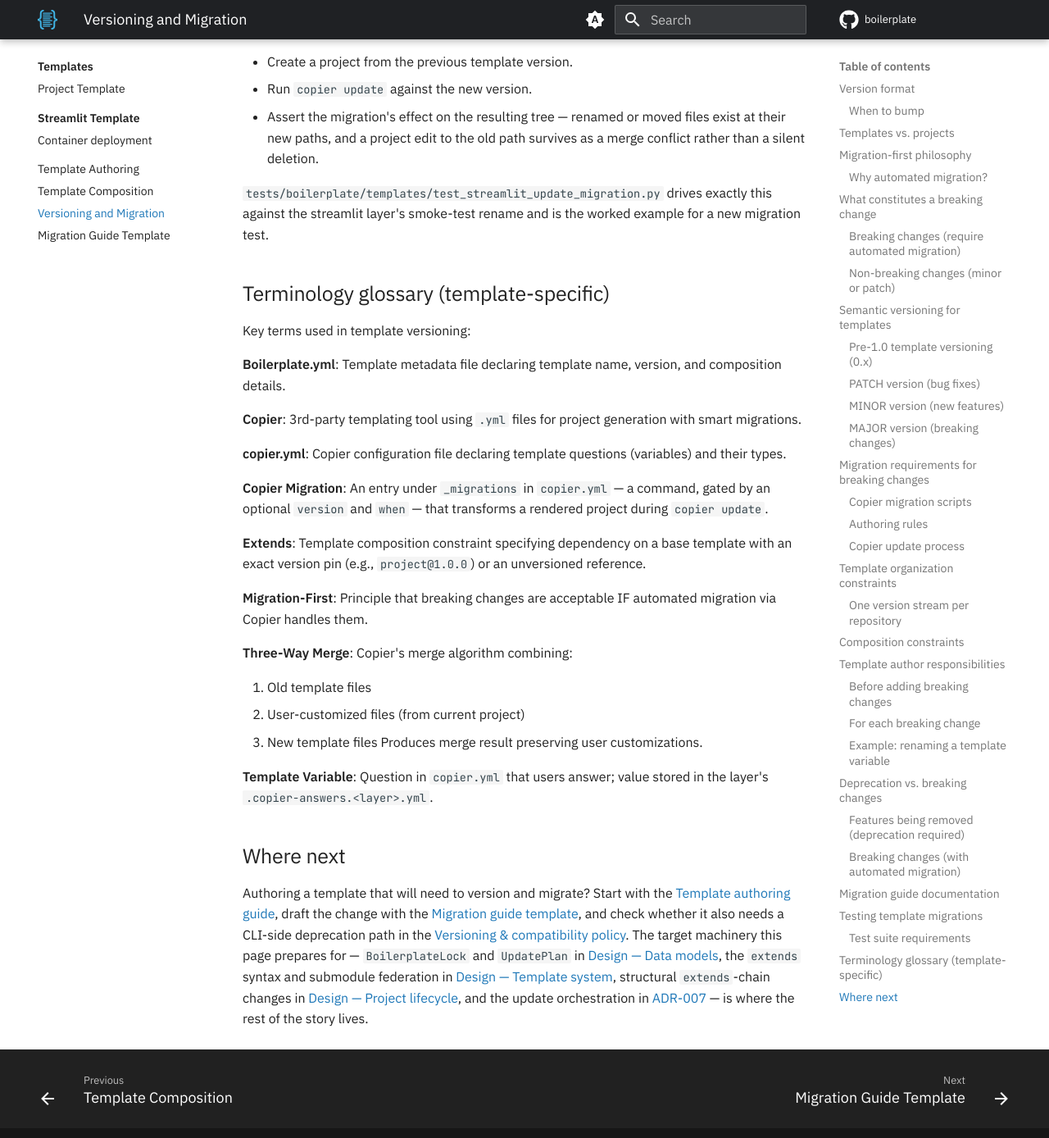
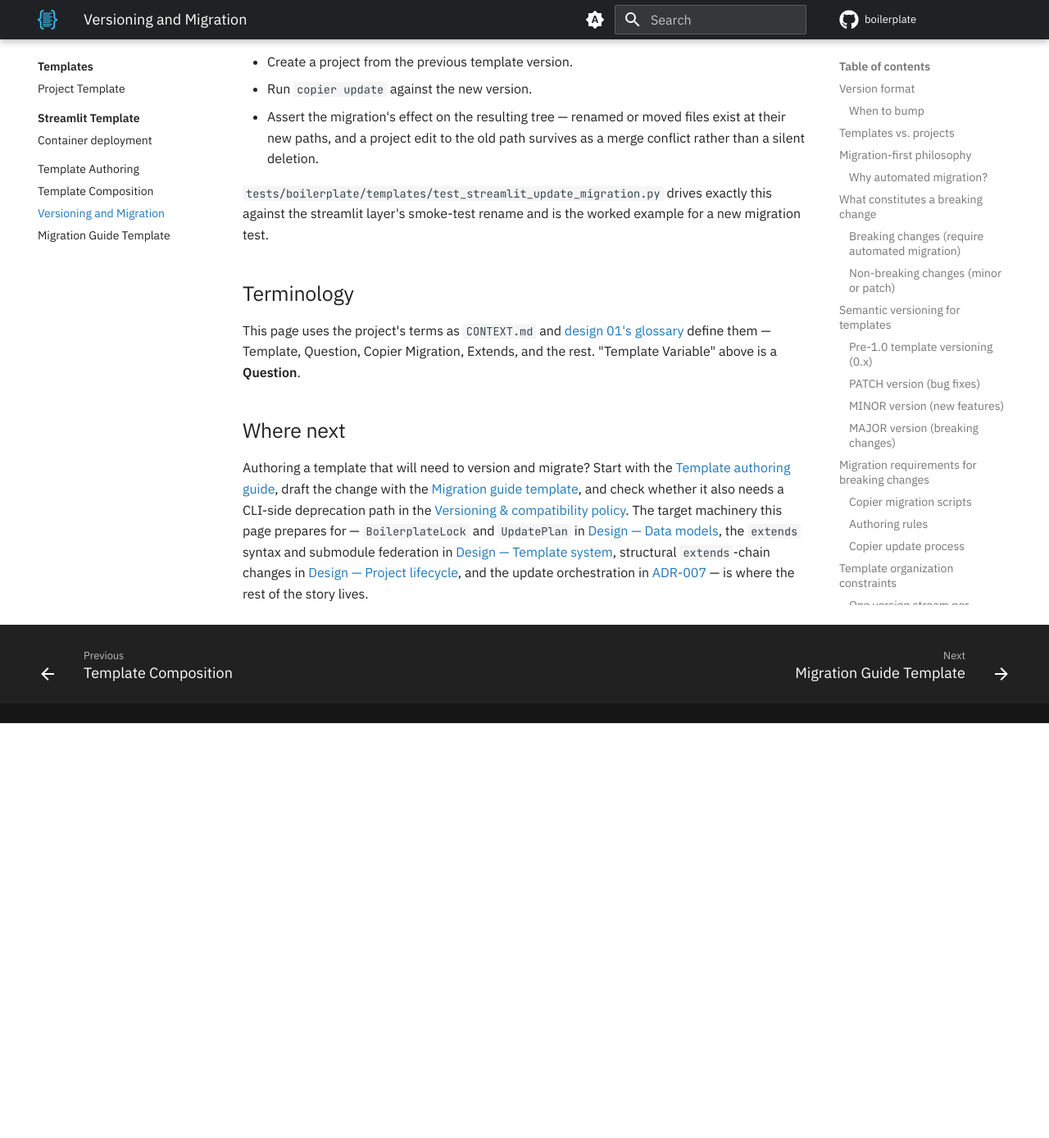
Before and after one commit to TheRealBillSiegler/boilerplate, an MkDocs documentation site: the page built from docs/templates-hub/versioning.md, in a window 1280 px wide and 1400 px high, scrolled down 9617 px. Shown: the top 1388 px of the window at 82% size. Built offline with MkDocs 1.6.1 and Material for MkDocs 9.7.7, drawn with Linux system fonts in a browser that asks for light colours; comment, search, counter and statistics services are not loaded; the version menu is left out; after the commit the page ends 10499 px from its top, so only the background shows below that.

Commit message:
docs: point versioning.md's terminology at the shared glossary
The template-specific term list duplicated CONTEXT.md/design 01
definitions under different names, including "Template Variable" for
what the rest of the project calls a Question. Point at the shared
glossary instead of maintaining a third copy.

Co-Authored-By: Claude Opus 5.5 <noreply@anthropic.com>

```diff
--- a/docs/templates-hub/versioning.md
+++ b/docs/templates-hub/versioning.md
@@ -314,30 +314,9 @@ A migration test does three things:
 
 `tests/boilerplate/templates/test_streamlit_update_migration.py` drives exactly this against the streamlit layer's smoke-test rename and is the worked example for a new migration test.
 
-## Terminology glossary (template-specific)
+## Terminology
 
-Key terms used in template versioning:
-
-**Boilerplate.yml**: Template metadata file declaring template name, version, and composition details.
-
-**Copier**: 3rd-party templating tool using `.yml` files for project generation with smart migrations.
-
-**copier.yml**: Copier configuration file declaring template questions (variables) and their types.
-
-**Copier Migration**: An entry under `_migrations` in `copier.yml` — a command, gated by an optional `version` and `when` — that transforms a rendered project during `copier update`.
-
-**Extends**: Template composition constraint specifying dependency on a base template with an exact version pin (e.g., `project@1.0.0`) or an unversioned reference.
-
-**Migration-First**: Principle that breaking changes are acceptable IF automated migration via Copier handles them.
-
-**Three-Way Merge**: Copier's merge algorithm combining:
-
-1. Old template files
-2. User-customized files (from current project)
-3. New template files
-Produces merge result preserving user customizations.
-
-**Template Variable**: Question in `copier.yml` that users answer; value stored in the layer's `.copier-answers.<layer>.yml`.
+This page uses the project's terms as `CONTEXT.md` and [design 01's glossary](../design/01-overview.md#glossary) define them — Template, Question, Copier Migration, Extends, and the rest. "Template Variable" above is a **Question**.
 
 ## Where next
 
```
